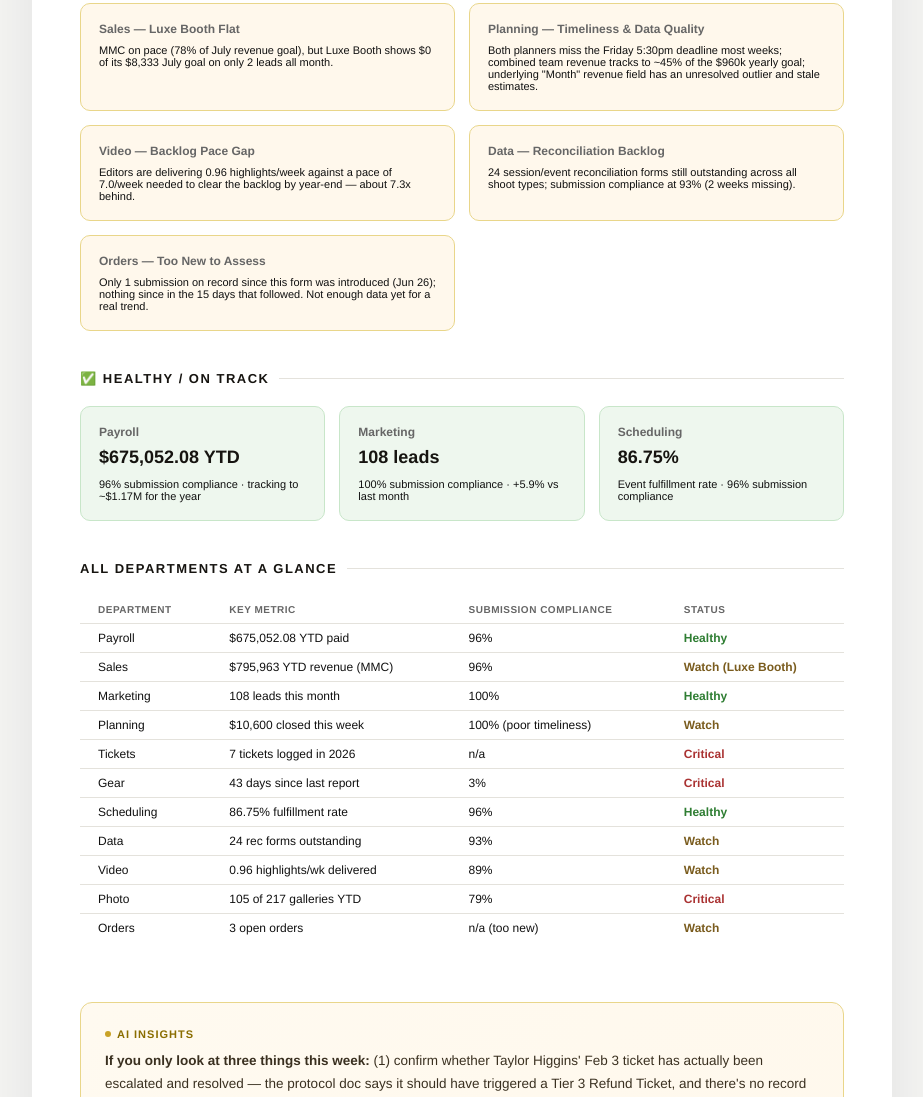
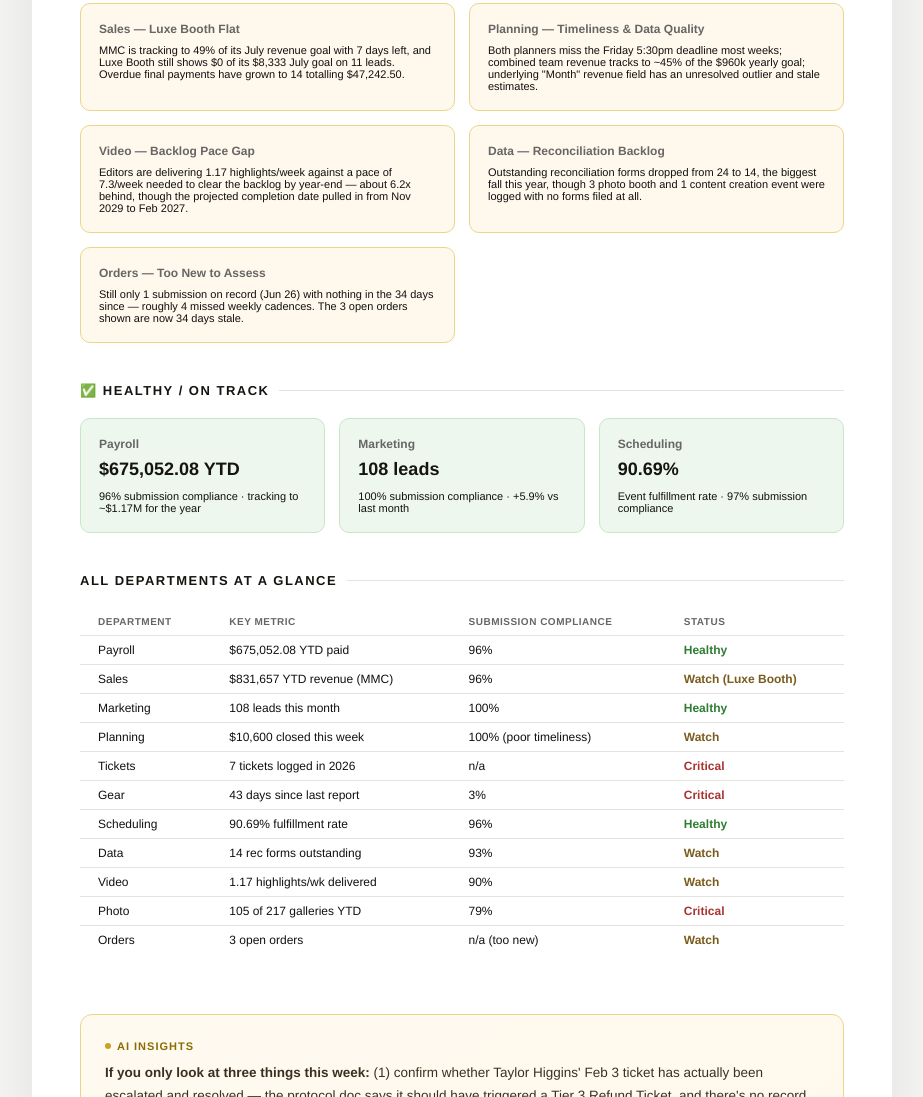
Before and after one commit to movemountainsco/dashboard, a plain HTML site: page index.html in a window 1280 px wide. Shown: the part 932-2029 px from the top of the page, without its empty margins (262-1185 px from the left). Drawn offline with Linux system fonts and the light colour scheme.

Commit message:
Overview: roll up refreshed Sales/Video/Scheduling/Data/Orders figures

```diff
--- a/index.html
+++ b/index.html
@@ -730,7 +730,7 @@
             <div class="breakdown-grid" style="grid-template-columns:1fr 1fr;">
               <div class="cat-card" style="border-color:var(--gold-light); background:#fff8ec; cursor:pointer;" data-jump="report-sales">
                 <div class="cat-name">Sales — Luxe Booth Flat</div>
-                <div class="cat-pct" style="color:var(--ink);">MMC on pace (78% of July revenue goal), but Luxe Booth shows $0 of its $8,333 July goal on only 2 leads all month.</div>
+                <div class="cat-pct" style="color:var(--ink);">MMC is tracking to 49% of its July revenue goal with 7 days left, and Luxe Booth still shows $0 of its $8,333 July goal on 11 leads. Overdue final payments have grown to 14 totalling $47,242.50.</div>
               </div>
               <div class="cat-card" style="border-color:var(--gold-light); background:#fff8ec; cursor:pointer;" data-jump="report-planning">
                 <div class="cat-name">Planning — Timeliness &amp; Data Quality</div>
@@ -738,15 +738,15 @@
               </div>
               <div class="cat-card" style="border-color:var(--gold-light); background:#fff8ec; cursor:pointer;" data-jump="report-video">
                 <div class="cat-name">Video — Backlog Pace Gap</div>
-                <div class="cat-pct" style="color:var(--ink);">Editors are delivering 0.96 highlights/week against a pace of 7.0/week needed to clear the backlog by year-end — about 7.3x behind.</div>
+                <div class="cat-pct" style="color:var(--ink);">Editors are delivering 1.17 highlights/week against a pace of 7.3/week needed to clear the backlog by year-end — about 6.2x behind, though the projected completion date pulled in from Nov 2029 to Feb 2027.</div>
               </div>
               <div class="cat-card" style="border-color:var(--gold-light); background:#fff8ec; cursor:pointer;" data-jump="report-data">
                 <div class="cat-name">Data — Reconciliation Backlog</div>
-                <div class="cat-pct" style="color:var(--ink);">24 session/event reconciliation forms still outstanding across all shoot types; submission compliance at 93% (2 weeks missing).</div>
+                <div class="cat-pct" style="color:var(--ink);">Outstanding reconciliation forms dropped from 24 to 14, the biggest fall this year, though 3 photo booth and 1 content creation event were logged with no forms filed at all.</div>
               </div>
               <div class="cat-card" style="border-color:var(--gold-light); background:#fff8ec; cursor:pointer;" data-jump="report-orders">
                 <div class="cat-name">Orders — Too New to Assess</div>
-                <div class="cat-pct" style="color:var(--ink);">Only 1 submission on record since this form was introduced (Jun 26); nothing since in the 15 days that followed. Not enough data yet for a real trend.</div>
+                <div class="cat-pct" style="color:var(--ink);">Still only 1 submission on record (Jun 26) with nothing in the 34 days since — roughly 4 missed weekly cadences. The 3 open orders shown are now 34 days stale.</div>
               </div>
             </div>
           </div>
@@ -766,8 +766,8 @@
               </div>
               <div class="cat-card" style="border-color:#c8e6c9; background:#eef7ee; cursor:pointer;" data-jump="report-scheduling">
                 <div class="cat-name">Scheduling</div>
-                <div class="cat-amount" style="font-size:18px;">86.75%</div>
-                <div class="cat-pct" style="color:var(--ink);">Event fulfillment rate · 96% submission compliance</div>
+                <div class="cat-amount" style="font-size:18px;">90.69%</div>
+                <div class="cat-pct" style="color:var(--ink);">Event fulfillment rate · 97% submission compliance</div>
               </div>
             </div>
           </div>
@@ -781,14 +781,14 @@
                 </thead>
                 <tbody>
                   <tr><td>Payroll</td><td>$675,052.08 YTD paid</td><td>96%</td><td style="color:#2e7d32; font-weight:600;">Healthy</td></tr>
-                  <tr><td>Sales</td><td>$795,963 YTD revenue (MMC)</td><td>96%</td><td style="color:#7a5c1e; font-weight:600;">Watch (Luxe Booth)</td></tr>
+                  <tr><td>Sales</td><td>$831,657 YTD revenue (MMC)</td><td>96%</td><td style="color:#7a5c1e; font-weight:600;">Watch (Luxe Booth)</td></tr>
                   <tr><td>Marketing</td><td>108 leads this month</td><td>100%</td><td style="color:#2e7d32; font-weight:600;">Healthy</td></tr>
                   <tr><td>Planning</td><td>$10,600 closed this week</td><td>100% (poor timeliness)</td><td style="color:#7a5c1e; font-weight:600;">Watch</td></tr>
                   <tr><td>Tickets</td><td>7 tickets logged in 2026</td><td>n/a</td><td style="color:#a33; font-weight:700;">Critical</td></tr>
                   <tr><td>Gear</td><td>43 days since last report</td><td>3%</td><td style="color:#a33; font-weight:700;">Critical</td></tr>
-                  <tr><td>Scheduling</td><td>86.75% fulfillment rate</td><td>96%</td><td style="color:#2e7d32; font-weight:600;">Healthy</td></tr>
-                  <tr><td>Data</td><td>24 rec forms outstanding</td><td>93%</td><td style="color:#7a5c1e; font-weight:600;">Watch</td></tr>
-                  <tr><td>Video</td><td>0.96 highlights/wk delivered</td><td>89%</td><td style="color:#7a5c1e; font-weight:600;">Watch</td></tr>
+                  <tr><td>Scheduling</td><td>90.69% fulfillment rate</td><td>96%</td><td style="color:#2e7d32; font-weight:600;">Healthy</td></tr>
+                  <tr><td>Data</td><td>14 rec forms outstanding</td><td>93%</td><td style="color:#7a5c1e; font-weight:600;">Watch</td></tr>
+                  <tr><td>Video</td><td>1.17 highlights/wk delivered</td><td>90%</td><td style="color:#7a5c1e; font-weight:600;">Watch</td></tr>
                   <tr><td>Photo</td><td>105 of 217 galleries YTD</td><td>79%</td><td style="color:#a33; font-weight:700;">Critical</td></tr>
                   <tr><td>Orders</td><td>3 open orders</td><td>n/a (too new)</td><td style="color:#7a5c1e; font-weight:600;">Watch</td></tr>
                 </tbody>
```
